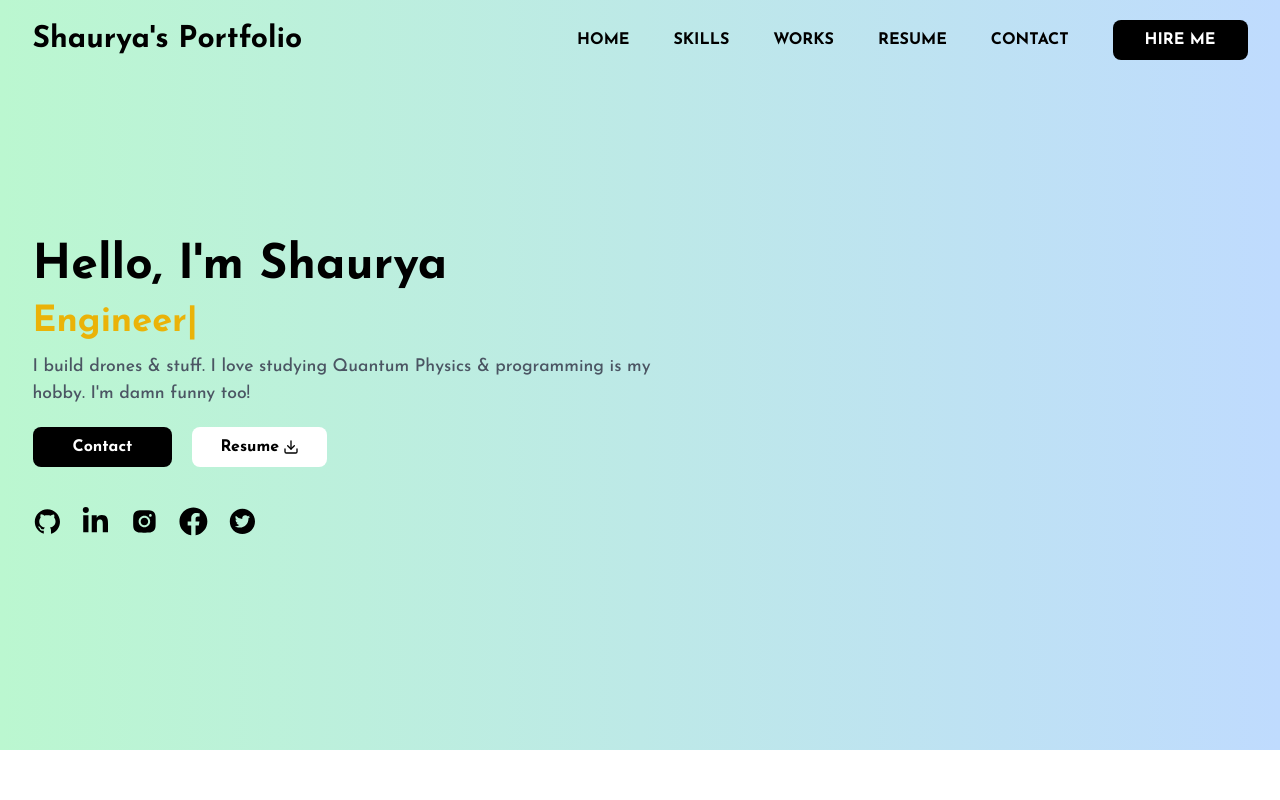
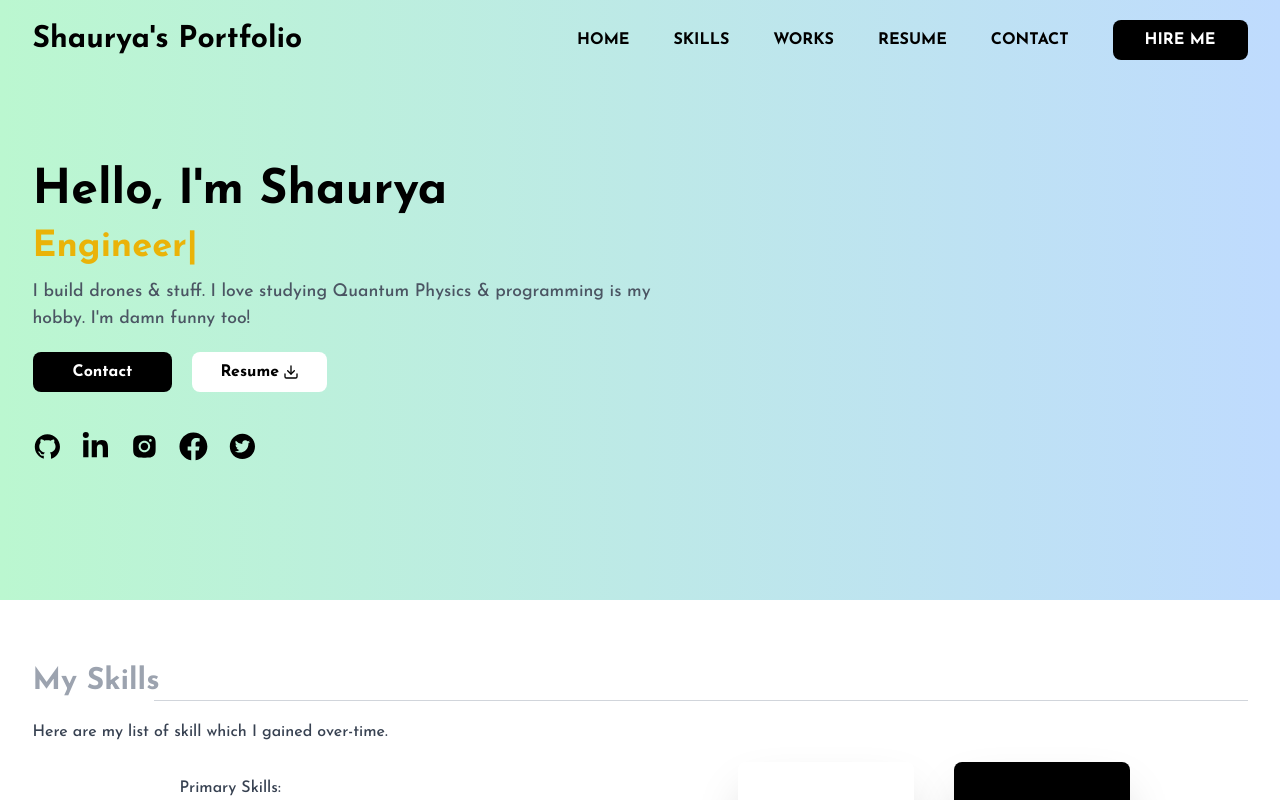
Before and after one commit to ShauryaKr/shaurya-portfolio-2, a React (Vite) app: page / in a window 1280 px wide. Shown: the top 800 px of the page. Built offline with nearby package versions, Linux system fonts and the light colour scheme.

Commit message:
Hero.jsx

```diff
--- a/src/components/hero/Hero.jsx
+++ b/src/components/hero/Hero.jsx
@@ -13,8 +13,8 @@ import resumePDF from "../../assets/Shaurya Kumar Resume 2024.pdf";
 const Hero = () => {
   return (
     <div id="home" className={` bg-gradient-to-r from-green-200 to-blue-200 `}>
-      <div className=" container mx-auto pt-5 h-[750px] md:h-[100vh] md:flex-col-reverse sm:h-[780px]  flex sm:flex-col-reverse sm:pt-0 ">
-        <div className=" left mt-2 md:mt-0 flex-1 flex flex-col justify-center gap-5 w-1/2 md:w-full md:py-1 sm:py-0">
+      <div className=" container mx-auto pt-3 h-[600px] md:h-[80vh] md:flex-col-reverse sm:h-[700px]  flex sm:flex-col-reverse sm:pt-0 ">
+        <div className=" left mt-4 md:mt-0 flex-1 flex flex-col justify-center gap-5 w-1/2 md:w-full md:py-2 sm:py-0">
           <div className="info w-fit flex flex-col items-start justify-center gap-3 sm:gap-2">
             <h2
               data-aos="fade-up"
```
